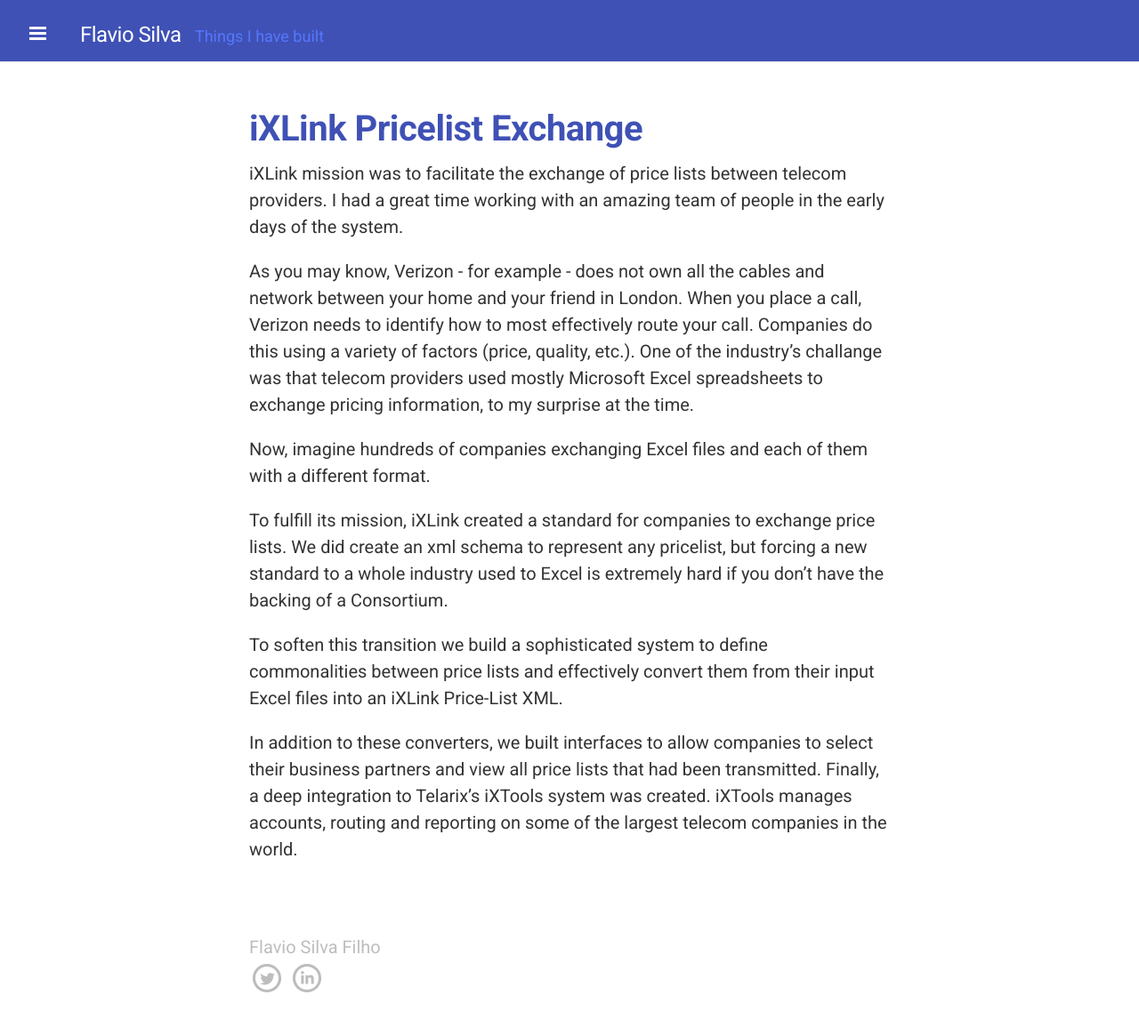
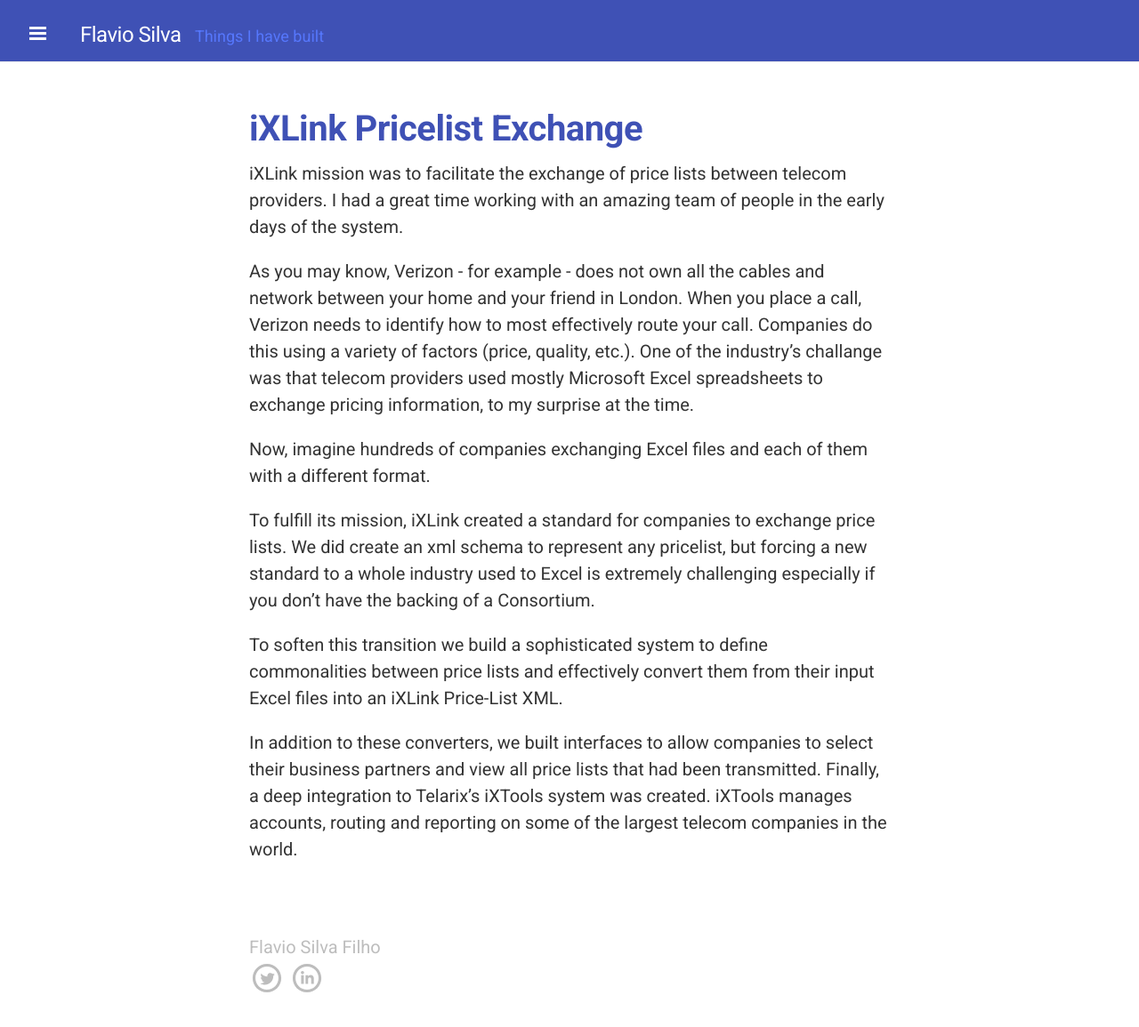
Before and after one commit to flaviotsf/flaviotsf.github.io, a Jekyll site: the page built from _posts/2007-01-01-iXLink.md, in a window 1280 px wide and 1208 px high. Shown: the top 1155 px of the window at 89% size. Built offline with Jekyll 4.4.1, drawn with Linux system fonts in a browser that asks for light colours; nearby versions of some CDN libraries; Markdown is read by kramdown in place of the engine named in the settings.

Commit message:
Update 2007-01-01-iXLink.md

```diff
--- a/_posts/2007-01-01-iXLink.md
+++ b/_posts/2007-01-01-iXLink.md
@@ -11,7 +11,7 @@
 
 Now, imagine hundreds of companies exchanging Excel files and each of them with a different format.
 
-To fulfill its mission, iXLink created a standard for companies to exchange price lists. We did create an xml schema to represent any pricelist, but forcing a new standard to a whole industry used to Excel is extremely hard if you don’t have the backing of a Consortium.
+To fulfill its mission, iXLink created a standard for companies to exchange price lists. We did create an xml schema to represent any pricelist, but forcing a new standard to a whole industry used to Excel is extremely challenging especially if you don’t have the backing of a Consortium.
 
 To soften this transition we build a sophisticated system to define commonalities between price lists and effectively convert them from their input Excel files into an iXLink Price-List XML.
 
```
